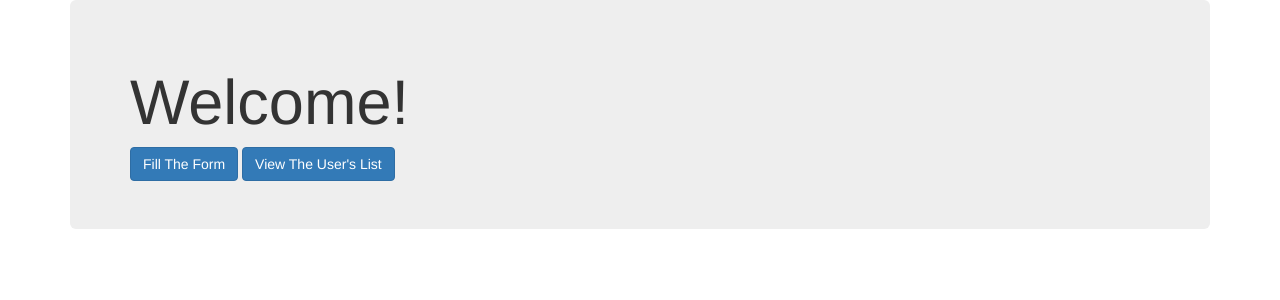
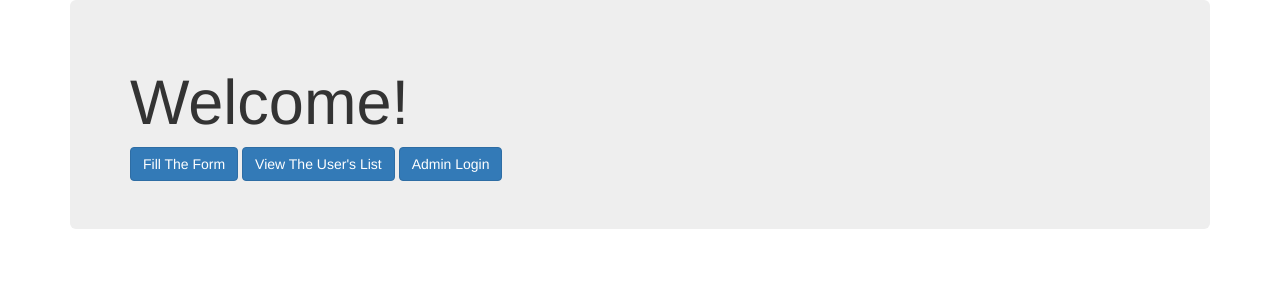
Before and after one commit to verma1997/Feedback, a Django app: template MyProject/template/template/index.html in a window 1280 px wide. Shown: the top 300 px of the page. Run offline with Django 3.2, Linux system fonts and the light colour scheme; the template is opened without the code that fills it, so the values that code supplies are empty; some libraries are stand-ins or nearby versions.

Commit message:
modified template/index.html

```diff
--- a/MyProject/template/template/index.html
+++ b/MyProject/template/template/index.html
@@ -13,6 +13,7 @@
         <h1>Welcome!</h1>
         <a href="{% url 'MyApp:users' %}" class="btn btn-primary">Fill The Form</a>
         <a href="{% url 'MyApp:list' %}" class="btn btn-primary">View The User's List</a>
+        <a href="{% url 'admin:index' %}" class="btn btn-primary">Admin Login</a>
       </div>
     </div>
   </body>
```
Also changed, not shown: MyProject/db.sqlite3.
